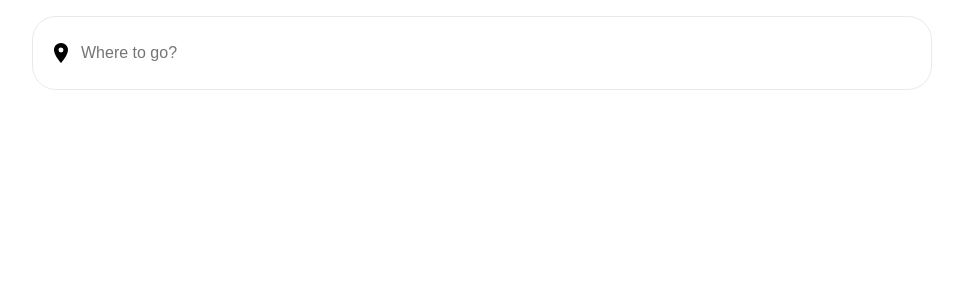
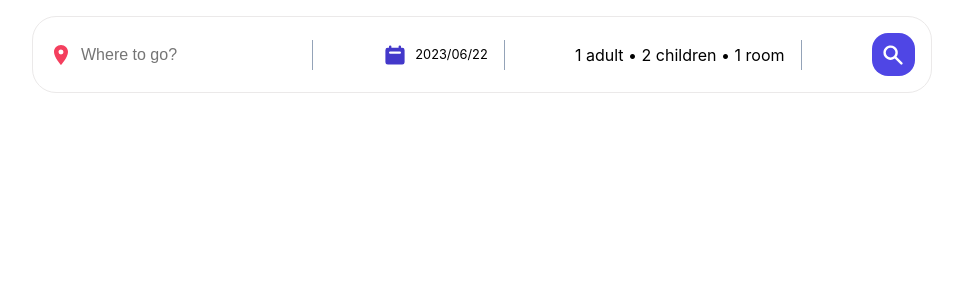
Before and after one commit to HeydariADI/Booking-Hotel-App, a React (Vite) app: page / in a window 1280 px wide. Shown: the top 300 px of the page, without its empty margins (158-1121 px from the left). Built offline with nearby package versions, Linux system fonts and the light colour scheme.

Commit message:
change Headers & add icons

```diff
--- a/src/Component/Headers.jsx
+++ b/src/Component/Headers.jsx
@@ -1,21 +1,36 @@
 import {MdLocationOn} from "react-icons/md"
+import {HiCalendar, HiSearch} from "react-icons/hi"
 
 function Headers() {
   return (
     <div className="header">
         <div className="headerSearch">
             <div className="headerSearchItem">
-                <MdLocationOn className="headerIcon"/>
+                <MdLocationOn className="headerIcon locationIcon"/>
                 <input type="text"
                  placeholder="Where to go?"
                  className="headerSearchInput"
                  name="destination"
                  id="destination"/>
+                 <span className="seperator"></span>
 
             </div>
-            <div className="headerSearchItem"></div>
-            <div className="headerSearchItem"></div>
-            <div className="headerSearchItem"></div>
+            <div className="headerSearchItem">
+                <HiCalendar className="headerIcon dateIcon"/>
+                <div className="dateDropDown">2023/06/22</div>
+                <span className="seperator"></span>
+            </div>
+            <div className="headerSearchItem">
+                <div id="optionDropDown">
+                    1 adult &bull; 2 children &bull; 1 room
+                </div>
+            <span className="seperator"></span>
+            </div>
+            <div className="headerSearchItem">
+                <button className="headerSearchBtn">
+                    <HiSearch className="headerIcon"/>
+                </button>
+            </div>
 
         </div>
     </div>
```
